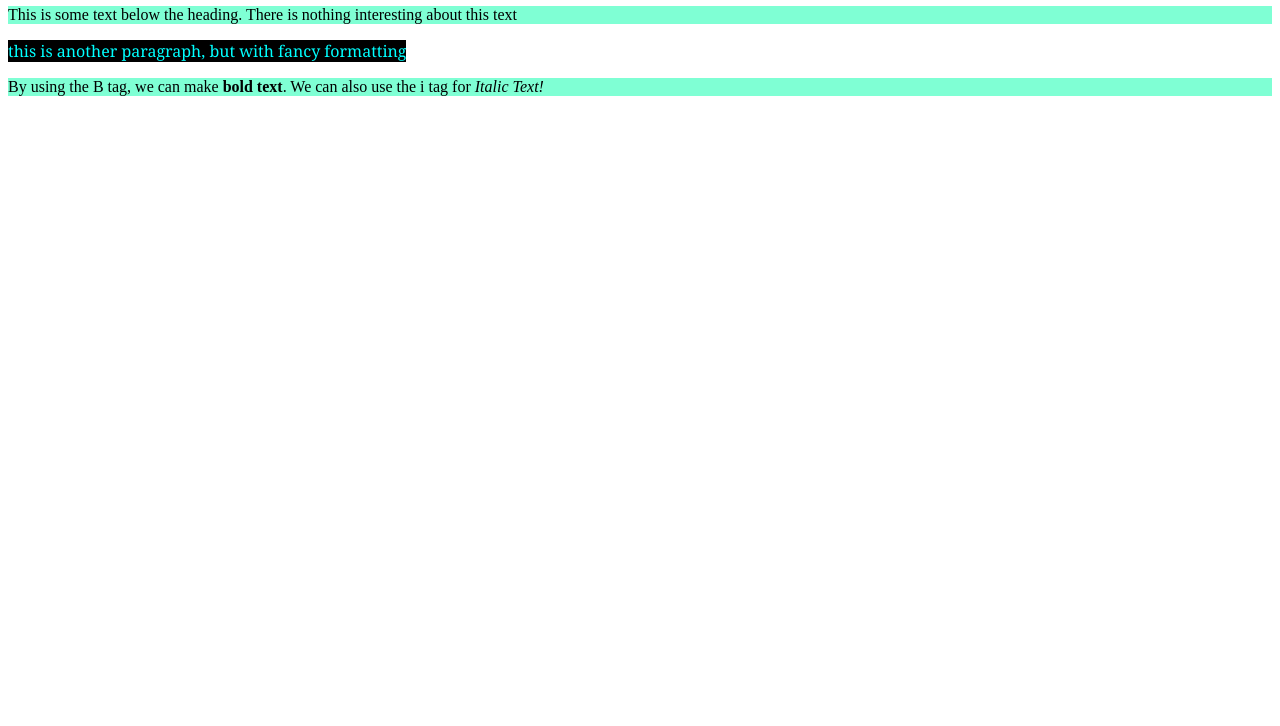
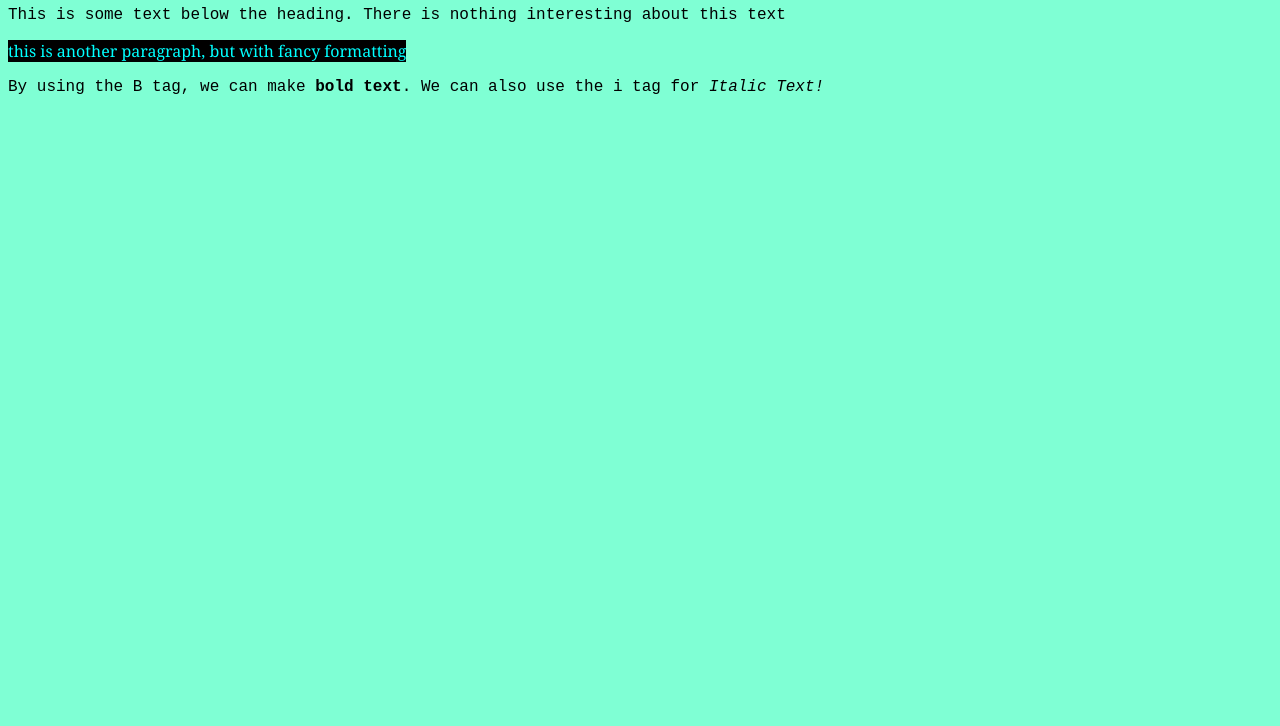
Before and after one commit to jasonTheHuman2101/ClassWebDesign, a plain HTML site: page index.html in a window 1280 px wide. Shown: the part 74-800 px from the top of the page. Drawn offline with Linux system fonts and the light colour scheme.

Commit message:
new font

```diff
--- a/styles.css
+++ b/styles.css
@@ -1,5 +1,6 @@
-p{
+body{
     background-color: aquamarine;
+    font-family: 'Courier New', Courier, monospace;
 }
 span{
     background-color: black;
```
